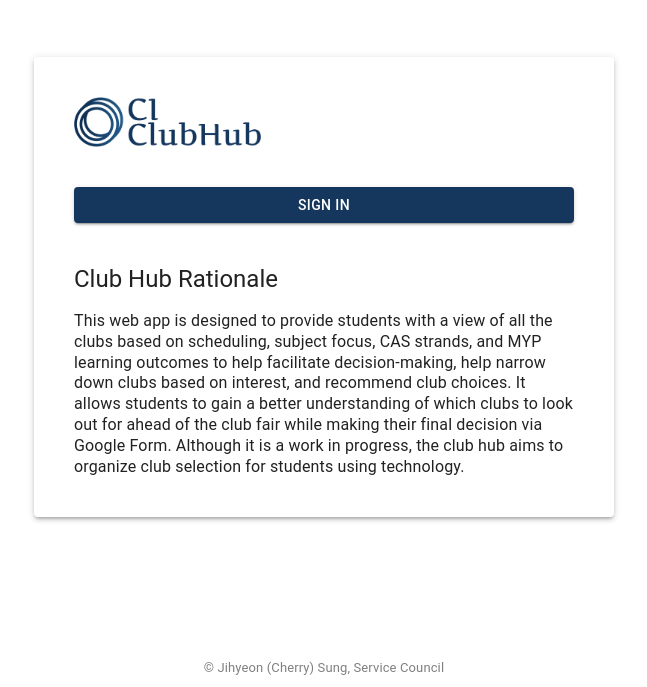
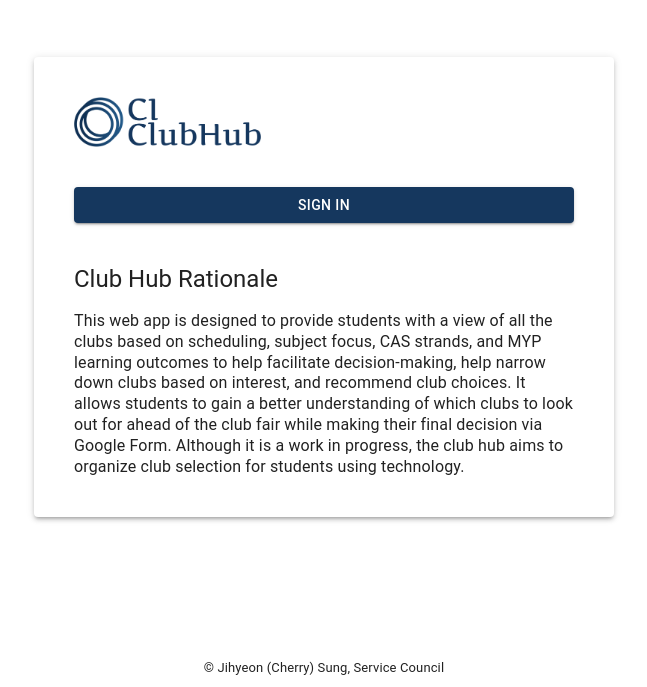
Before and after one commit to cherrysung/club-hub, a React (Create React App) app: page / in a window 1280 px wide. Shown: the part 113-800 px from the top of the page, without its empty margins (316-963 px from the left). Built offline with nearby package versions, Linux system fonts and the light colour scheme; no server answers; the database is empty.

Commit message:
font color

```diff
--- a/src/pages/Landing.js
+++ b/src/pages/Landing.js
@@ -81,7 +81,7 @@ function Landing() {
             bottom: 10,
             textAlign: "center",
             width: "100%",
-            color: "grey",
+            color: "light grey",
           }}
         >
           © Jihyeon (Cherry) Sung, Service Council
```
